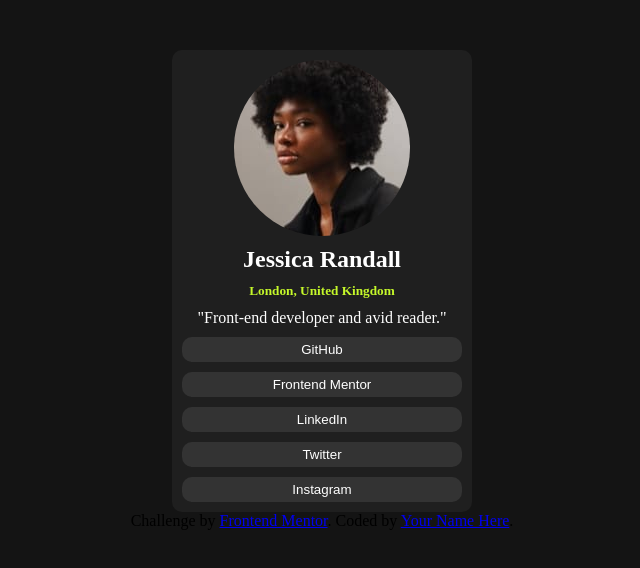
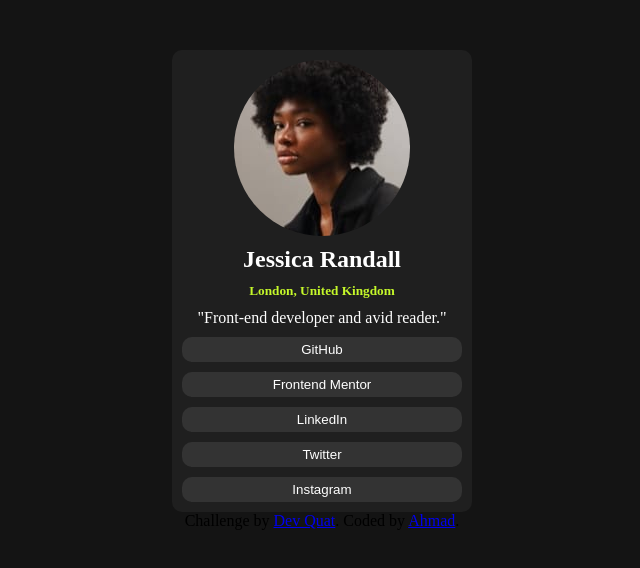
Before and after one commit to A856-Amdaz/social-links-profile-main, a plain HTML site: page index.html in a window 1280 px wide. Shown: the part 110-678 px from the top of the page, without its empty margins (318-958 px from the left). Drawn offline with Linux system fonts and the light colour scheme.

Commit message:
update file

```diff
--- a/index.html
+++ b/index.html
@@ -41,8 +41,8 @@
   Instagram -->
 
   <div class="attribution">
-    Challenge by <a href="https://www.frontendmentor.io?ref=challenge" target="_blank">Frontend Mentor</a>.
-    Coded by <a href="#">Your Name Here</a>.
+    Challenge by <a href="https://www.frontendmentor.io?ref=challenge" target="_blank">Dev Quat</a>.
+    Coded by <a href="#">Ahmad</a>.
   </div>
 </body>
 
```
